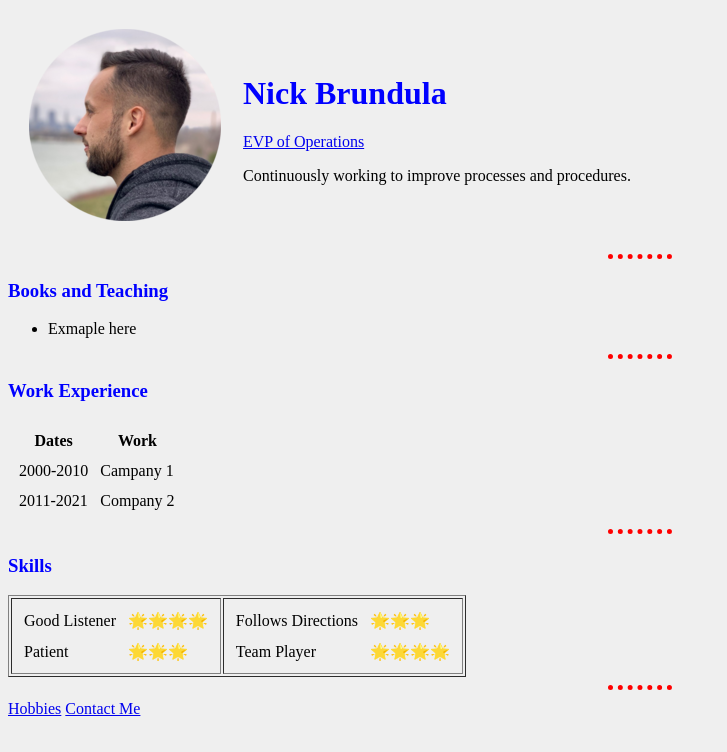
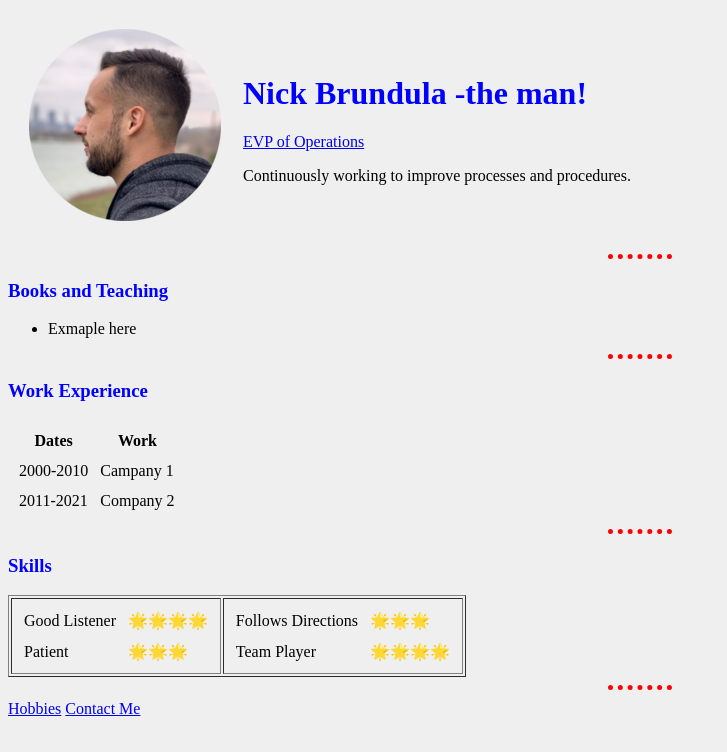
Before and after one commit to hidanikku85/cv_2021, a plain HTML site: page html_personal_site/index.html in a window 1280 px wide. Shown: the whole page, without its empty margins (0-727 px from the left). Drawn offline with Linux system fonts and the light colour scheme.

Commit message:
title change

```diff
--- a/html_personal_site/index.html
+++ b/html_personal_site/index.html
@@ -13,7 +13,7 @@
     <tr>
       <td><img src="images/DM Nick.png" alt="Nick's Profile Image"></td>
       <td>
-        <h1>Nick Brundula</h1>
+        <h1>Nick Brundula -the man!</h1>
         <p> <a href="https://www.linkedin.com/in/nickbrundula/" target="_blank">EVP of Operations</a></p>
         <p>Continuously working to improve processes and procedures.</p>
       </td>
```
